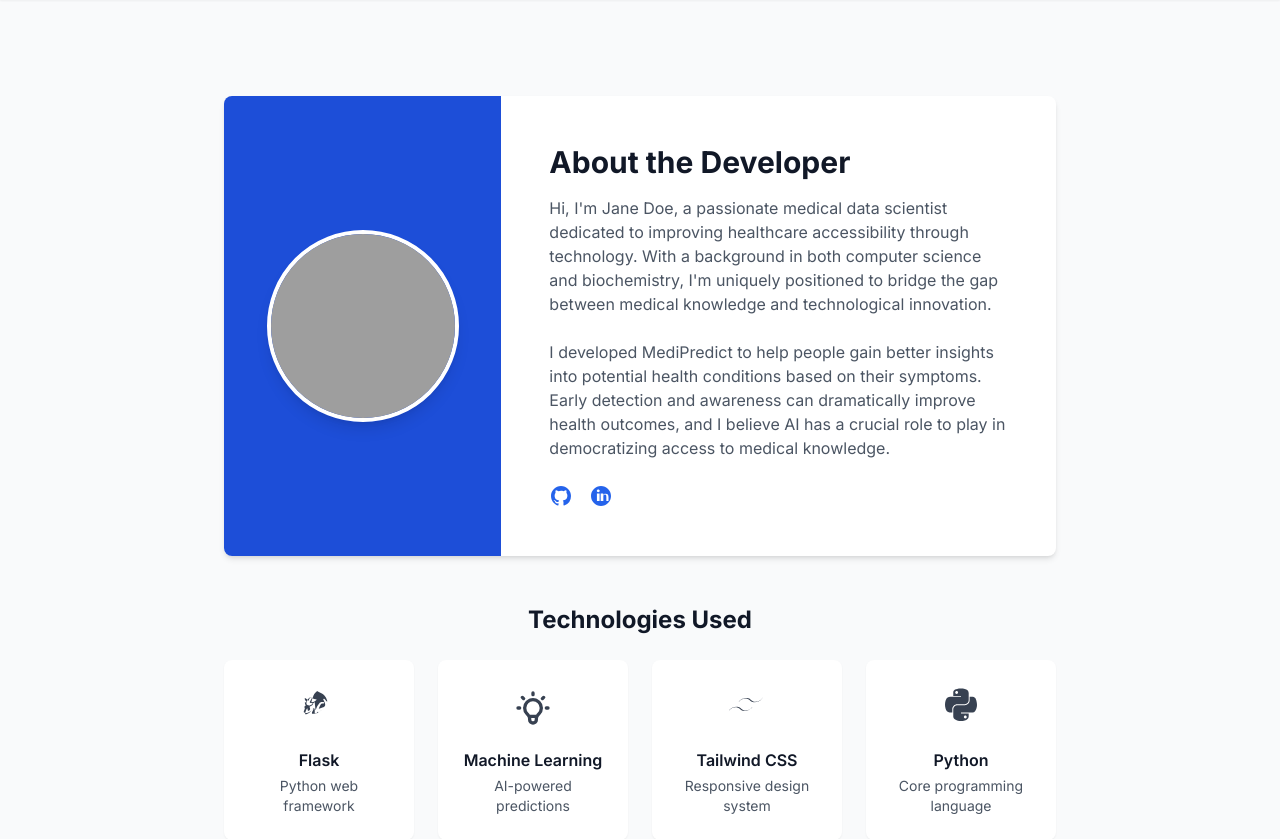
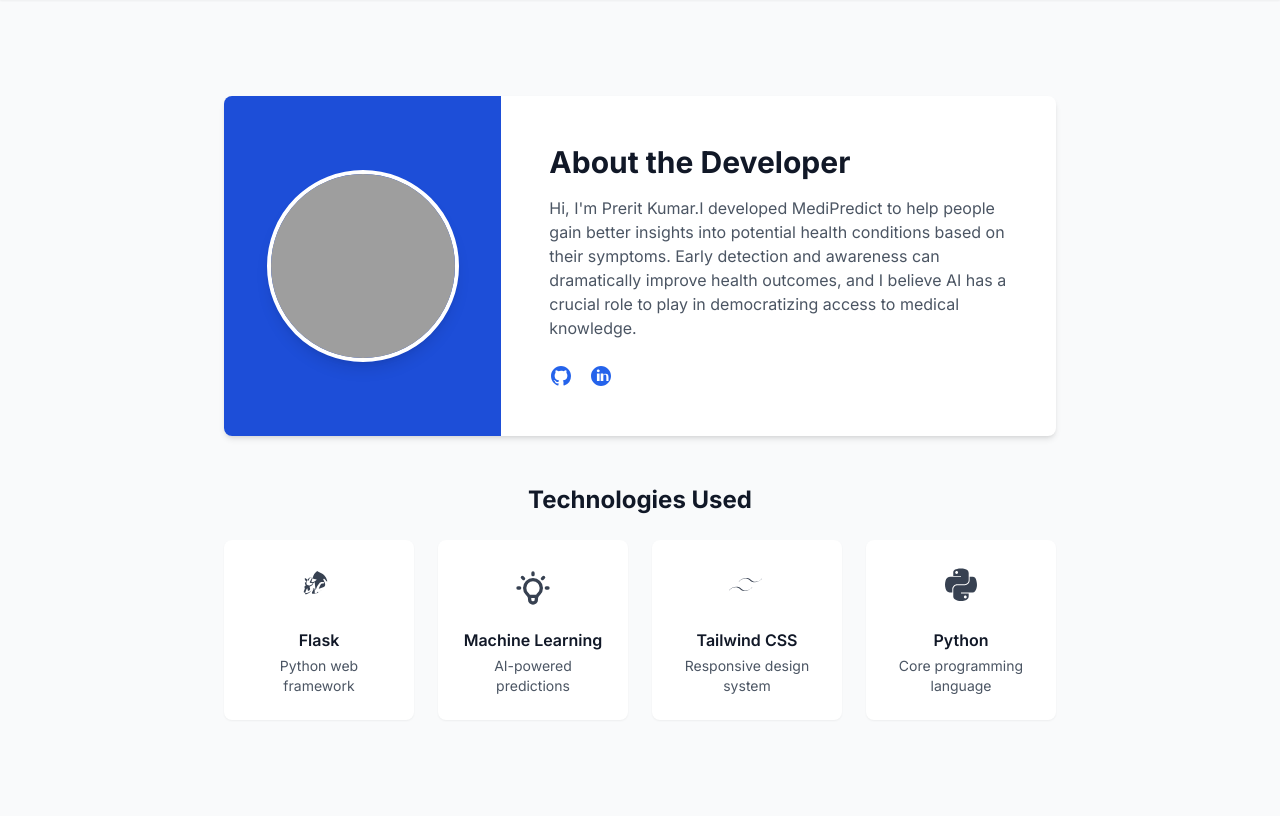
Before and after one commit to Prerit002/Predictor_disease, a Flask app: page /about in a window 1280 px wide. Shown: the part 64-903 px from the top of the page. Run offline with Flask 3, Linux system fonts and the light colour scheme; parts of the project's set-up code (start-up, migrations or seed data) failed here and were passed over; some libraries are stand-ins or nearby versions; grey boxes are pictures that could not be loaded.

Commit message:
Update developer information in about.html

```diff
--- a/templates/about.html
+++ b/templates/about.html
@@ -17,26 +17,20 @@
                 <div class="md:w-2/3 p-8 md:p-12">
                     <h1 class="text-3xl font-bold text-gray-900 mb-4">About the Developer</h1>
                     <p class="text-gray-600 mb-6">
-                        Hi, I'm Jane Doe, a passionate medical data scientist dedicated to improving healthcare
-                        accessibility through technology. With a background in both computer science and biochemistry,
-                        I'm uniquely positioned to bridge the gap between medical knowledge and technological
-                        innovation.
-                    </p>
-                    <p class="text-gray-600 mb-6">
-                        I developed MediPredict to help people gain better insights into potential health conditions
+                        Hi, I'm Prerit Kumar.I developed MediPredict to help people gain better insights into potential health conditions
                         based on their symptoms. Early detection and awareness can dramatically improve health outcomes,
                         and I believe AI has a crucial role to play in democratizing access to medical knowledge.
                     </p>
 
                     <div class="flex items-center space-x-4">
-                        <a href="#" class="text-primary-600 hover:text-primary-800 transition">
+                        <a href="https://github.com/Prerit002" class="text-primary-600 hover:text-primary-800 transition">
                             <svg class="h-6 w-6" fill="currentColor" viewBox="0 0 24 24" aria-hidden="true">
                                 <path fill-rule="evenodd"
                                     d="M12 2C6.477 2 2 6.484 2 12.017c0 4.425 2.865 8.18 6.839 9.504.5.092.682-.217.682-.483 0-.237-.008-.868-.013-1.703-2.782.605-3.369-1.343-3.369-1.343-.454-1.158-1.11-1.466-1.11-1.466-.908-.62.069-.608.069-.608 1.003.07 1.531 1.032 1.531 1.032.892 1.53 2.341 1.088 2.91.832.092-.647.35-1.088.636-1.338-2.22-.253-4.555-1.113-4.555-4.951 0-1.093.39-1.988 1.029-2.688-.103-.253-.446-1.272.098-2.65 0 0 .84-.27 2.75 1.026A9.564 9.564 0 0112 6.844c.85.004 1.705.115 2.504.337 1.909-1.296 2.747-1.027 2.747-1.027.546 1.379.202 2.398.1 2.651.64.7 1.028 1.595 1.028 2.688 0 3.848-2.339 4.695-4.566 4.943.359.309.678.92.678 1.855 0 1.338-.012 2.419-.012 2.747 0 .268.18.58.688.482A10.019 10.019 0 0022 12.017C22 6.484 17.522 2 12 2z"
                                     clip-rule="evenodd"></path>
                             </svg>
                         </a>
-                        <a href="#" class="text-primary-600 hover:text-primary-800 transition">
+                        <a href="https://www.linkedin.com/in/prerit-kumar-7a89aa256/" class="text-primary-600 hover:text-primary-800 transition">
                             <svg class="h-6 w-6" fill="currentColor" viewBox="0 0 24 24" aria-hidden="true">
                                 <path fill-rule="evenodd"
                                     d="M12 2C6.48 2 2 6.48 2 12s4.48 10 10 10 10-4.48 10-10S17.52 2 12 2zm-1.41 15.06h-2.67v-7.44h2.67v7.44zm-1.33-8.76c-.82 0-1.49-.65-1.49-1.44s.67-1.44 1.49-1.44c.82 0 1.49.65 1.49 1.44s-.67 1.44-1.49 1.44zm10.74 8.76h-2.67v-4.14c0-1.01-.02-2.32-1.39-2.32-1.39 0-1.6.88-1.6 1.79v4.67h-2.67v-7.44h2.56v1.18h.04c.28-.54 1.11-1.04 2.31-1.04 2.48 0 2.93 1.62 2.93 3.72v3.58z"
```
